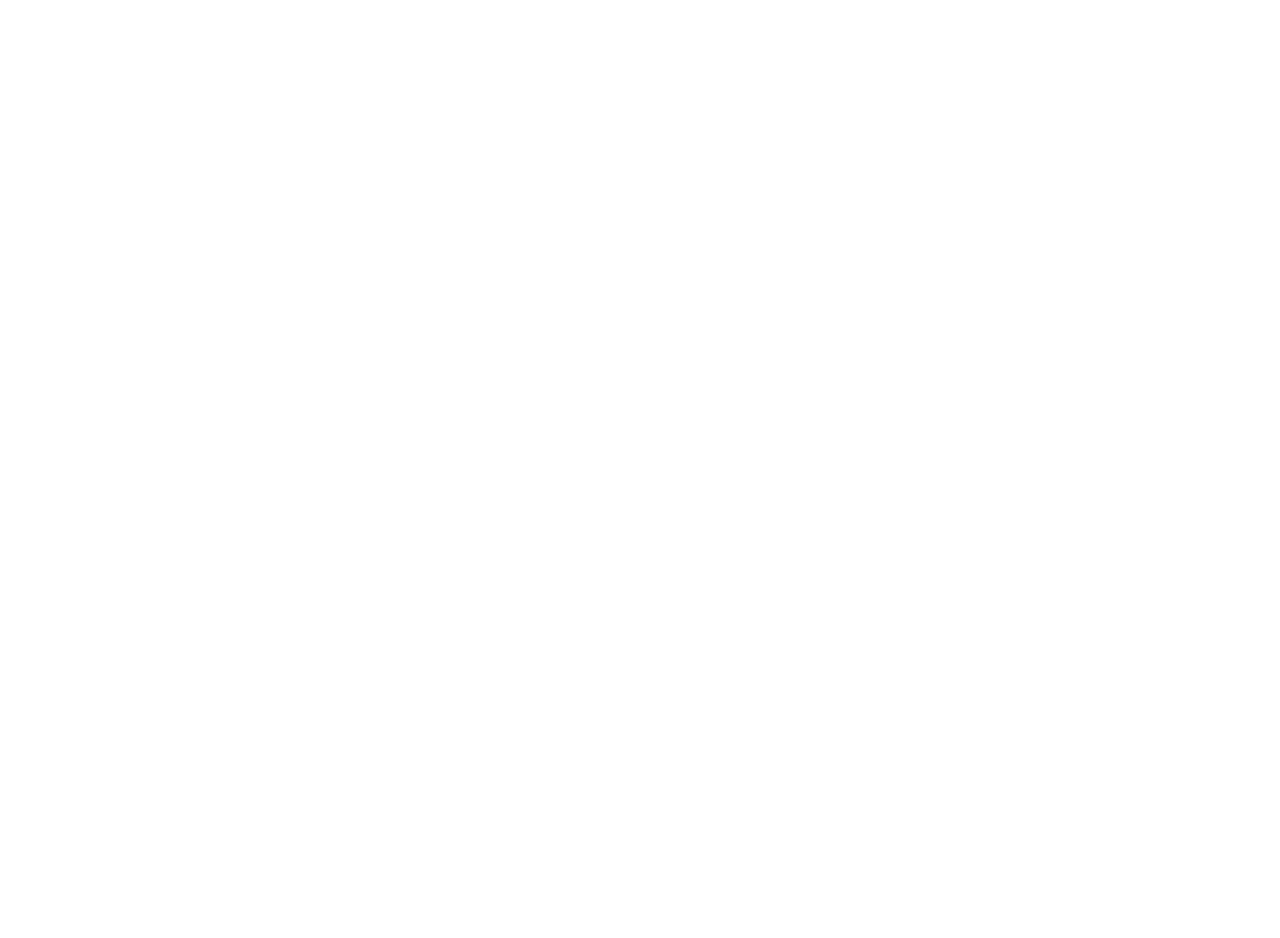
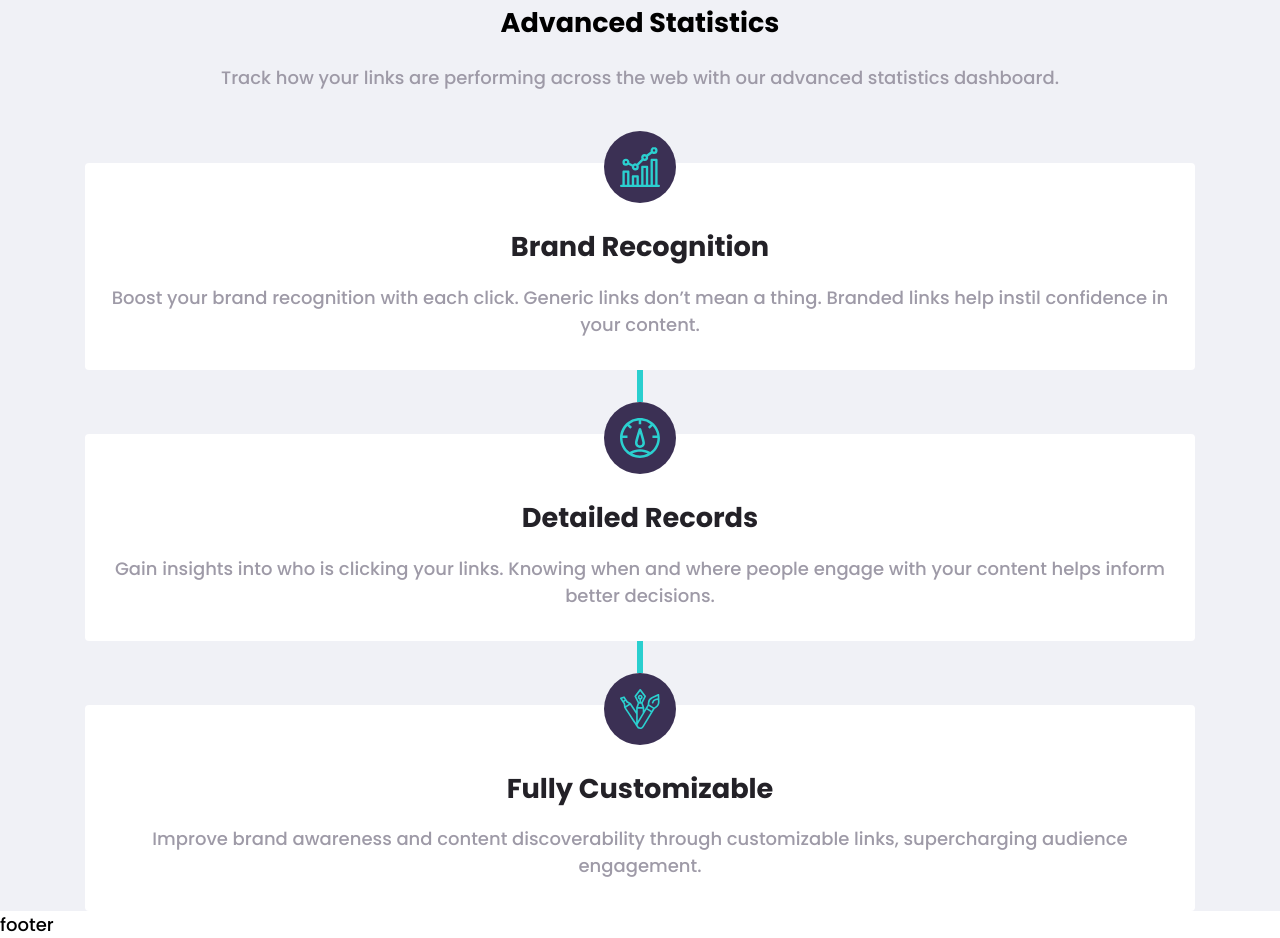
Before and after one commit to M9lTHblu/url-shortening, a React (Create React App) app: page / in a window 1280 px wide. Shown: the part 980-1918 px from the top of the page. Before the commit the page ends 900 px from the top, so only its background shows below. Built offline with nearby package versions, Linux system fonts and the light colour scheme.

Commit message:
add modile section Features

```diff
--- a/public/index.html
+++ b/public/index.html
@@ -8,7 +8,7 @@
           name="description"
           content="Web site created using create-react-app"
   />
-    <title>React Redux App</title>
+  <title>React App</title>
 </head>
 <body>
 <noscript>You need to enable JavaScript to run this app.</noscript>
--- /dev/null
+++ b/src/components/Features/Card.jsx
@@ -0,0 +1,5 @@
+export const Card = () => {
+  return (
+
+  )
+}
--- /dev/null
+++ b/src/components/Features/Features.jsx
@@ -0,0 +1,123 @@
+import styled from 'styled-components/macro';
+import brand from '../../assets/images/icon-brand-recognition.svg'
+import detailed from '../../assets/images/icon-detailed-records.svg'
+import fully from '../../assets/images/icon-fully-customizable.svg'
+
+export const Features = () => {
+  return (
+      <Section>
+        <Container>
+          <TextContent>
+            <h2>Advanced Statistics</h2>
+            <p>
+              Track how your links are performing across the web with our
+              advanced statistics dashboard.
+            </p>
+          </TextContent>
+          <CardContainer>
+            <Card>
+              <CardImg>
+                <img src={brand} alt="brand recognition" />
+              </CardImg>
+              <h3>Brand Recognition</h3>
+              <p>
+                Boost your brand recognition with each click. Generic links don’t
+                mean a thing. Branded links help instil confidence in your content.
+              </p>
+            </Card>
+            <Card>
+              <CardImg>
+                <img src={detailed} alt="brand recognition" />
+              </CardImg>
+              <h3>Detailed Records</h3>
+              <p>
+                Gain insights into who is clicking your links. Knowing when and where
+                people engage with your content helps inform better decisions.
+              </p>
+            </Card>
+            <Card>
+              <CardImg>
+                <img src={fully} alt="brand recognition" />
+              </CardImg>
+              <h3>Fully Customizable</h3>
+              <p>
+                Improve brand awareness and content discoverability through customizable
+                links, supercharging audience engagement.
+              </p>
+            </Card>
+          </CardContainer>
+        </Container>
+      </Section>
+
+  )
+}
+
+const Section = styled.section`
+  padding-top: 6rem;
+  color: var(--gray);
+  background-color: #F0F1F6;
+`
+const Container = styled.section.attrs({
+  className: 'wrapper',
+})`
+
+`;
+
+const CardContainer = styled.div`
+  display: flex;
+  flex-direction: column;
+  gap: 4rem;
+`
+
+const Card = styled.article`
+  position: relative;
+  padding: 4rem 1rem 2rem;
+  border-radius: var(--square-radius);
+  text-align: center;
+  background-color: #fff;
+  display: flex;
+  flex-direction: column;
+  justify-content: center;
+  align-items: center;
+  gap: 1rem;
+
+  h3 {
+    color: var(--dark);
+    font-size: 1.7rem;
+  }
+
+  :nth-child(-n+2)::before {
+    content: '';
+    position: absolute;
+    bottom: -2rem;
+    height: 2rem;
+    width: .4rem;
+    background-color: var(--cyan);
+  }
+`
+
+const CardImg = styled.div`
+  position: absolute;
+  top: -2rem;
+  width: 4.5rem;
+  height: 4.5rem;
+  padding: 1rem;
+  border-radius: 50%;
+  background-color: var(--violet);
+
+  img {
+    width: 100%;
+  }
+`
+
+const TextContent = styled.div`
+  margin-bottom: 4.5rem;
+  text-align: center;
+  display: flex;
+  flex-direction: column;
+  gap: 1.3rem;
+
+  h2 {
+    color: black;
+  }
+`
--- a/src/components/Form/Form.jsx
+++ b/src/components/Form/Form.jsx
@@ -7,7 +7,7 @@
   return (
       <Container>
         <Input type="url" />
-        <Button size='lg' variant="square" text="Shorten It!" />
+        <Button size='md' variant="square" text="Shorten It!" />
       </Container>
   );
 };
@@ -26,6 +26,7 @@
   @media (min-width: 767px) {
     padding: 3rem;
     background-image: url(${bgd});
+    background-position: left;
     background-repeat: no-repeat;
 
     display: flex;
--- a/src/components/Hero/Hero.jsx
+++ b/src/components/Hero/Hero.jsx
@@ -24,7 +24,7 @@
 const Section = styled.section.attrs({
   className: 'wrapper'
 })`
-  overflow: hidden;
+  margin-bottom: 6rem;
   display: flex;
   flex-direction: column;
   gap: 2rem;
--- a/src/components/Layout/LandingPage.jsx
+++ b/src/components/Layout/LandingPage.jsx
@@ -1,29 +1,26 @@
+import {Features} from '../Features/Features';
 import {Header} from '../Header/Header';
 import {Hero} from '../Hero/Hero';
 import {ShortenLink} from '../ShortneLink/ShortenLink';
 
-
 export const LandingPage = () => {
 
-
   return (
-      <>
-        <Header/>
+      <div>
+        <Header />
         <main>
-          <Hero/>
-          <ShortenLink>
-          {/*TODO add content to shorten link*/}
-          </ShortenLink>
+          <Hero />
+          <ShortenLink />
+          <Features />
           <section>
-            {/*TODO add content to advanced statistics*/}
-          </section>
-          <section>
-           {/*TODO add content to boost links*/}
+            {/*TODO add content to boost links*/}
           </section>
         </main>
+
         <footer>
-         {/*TODO add content to footer*/}
+          footer
+          {/*TODO add content to footer*/}
         </footer>
-      </>
+      </div>
   );
 };
--- a/src/components/ShortneLink/ShortenLink.jsx
+++ b/src/components/ShortneLink/ShortenLink.jsx
@@ -13,7 +13,6 @@
 };
 
 const Section = styled.section`
-  margin: 6rem 0;
-  background: linear-gradient(white 50%, var(--light-gray) 50%);
+  background: linear-gradient(white 50%, var(--ligth-violet) 50%);
 
 `
--- a/src/index.css
+++ b/src/index.css
@@ -1,8 +1,5 @@
 @import url('https://fonts.googleapis.com/css2?family=Poppins:wght@500;700&display=swap');
-html {
-  height: 100%;
-  font-size: 16px;
-}
+
 
 * {
   margin: 0;
@@ -10,11 +7,14 @@
   box-sizing: border-box;
 }
 
+
+
 :root {
 /*  colors  */
   --cyan: hsl(180, 66%, 49%);
   --violet: hsl(257, 27%, 26%);
   --red: hsl(0, 87%, 67%);
+  --ligth-violet: #F0F1F6;
   --light-gray: hsl(0, 0%, 75%);
   --gray: hsl(257, 7%, 63%);
   --dark-blue: hsl(255, 11%, 22%);
@@ -32,14 +32,21 @@
 
 }
 
+h1, h2, h3 {
+  color: var(--dark);
+}
+
 body {
-  height: 100%;
   font-family: var(--family);
   font-weight: var(--weight-normal);
   font-size: var(--size);
   line-height: 1.5;
+}
+
+#root {
   overflow: hidden;
 }
+
 
 .wrapper {
   max-width: 1110px;
--- a/src/index.js
+++ b/src/index.js
@@ -9,9 +9,9 @@
 const root = createRoot(container);
 
 root.render(
-  <React.StrictMode>
+  // <React.StrictMode>
     <Provider store={store}>
       <App />
     </Provider>
-  </React.StrictMode>
+  // </React.StrictMode>
 );
```
Also changed, not shown: src/assets/design/index.html (+4 -23 lines). Lines whose indentation alone changed are shown as unchanged.
